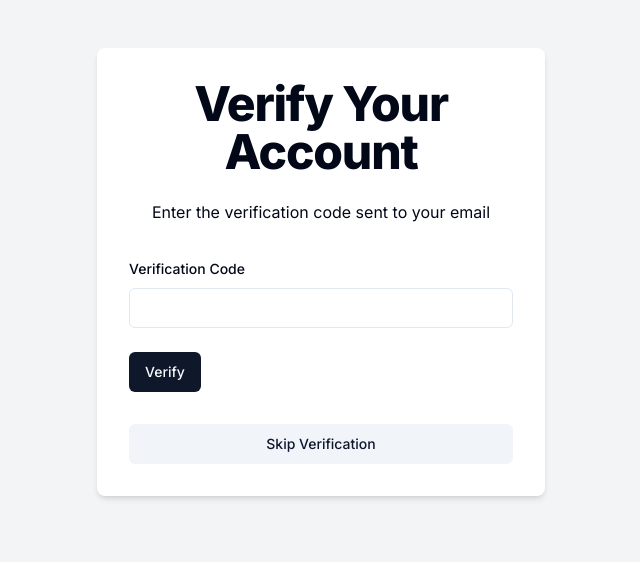
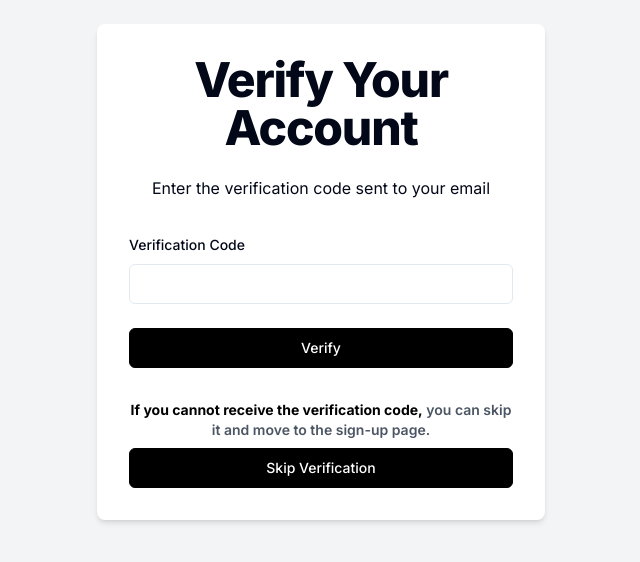
Before and after one commit to Kapil690789/mstrymessage, a Next.js app: page /verify/1 in a window 1280 px wide. Shown: the part 128-690 px from the top of the page, without its empty margins (319-959 px from the left). Built offline with nearby package versions, Linux system fonts and the light colour scheme.

Commit message:
finaal 2

```diff
--- a/src/app/(auth)/verify/[username]/page.tsx
+++ b/src/app/(auth)/verify/[username]/page.tsx
@@ -62,7 +62,7 @@ export default function VerifyAccount() {
         description: response.data.message,
       });
 
-      router.replace('/sign-in'); // Redirect to dashboard or homepage
+      router.replace('/sign-in');
     } catch (error) {
       const axiosError = error as AxiosError<ApiResponse>;
       toast({
@@ -97,12 +97,29 @@ export default function VerifyAccount() {
                 </FormItem>
               )}
             />
-            <Button type="submit">Verify</Button>
+            <Button
+              type="submit"
+              className="w-full bg-black text-white hover:bg-white hover:text-black border border-black transition-colors duration-300"
+            >
+              Verify
+            </Button>
           </form>
         </Form>
-        <Button variant="secondary" onClick={skipVerification} className="w-full">
-          Skip Verification
-        </Button>
+        <div className="text-center mt-4">
+          <p className="text-sm text-gray-600 font-semibold mb-2">
+            <span className="text-black font-bold">
+              If you cannot receive the verification code,
+            </span>{' '}
+            you can skip it and move to the sign-up page.
+          </p>
+          <Button
+            variant="secondary"
+            onClick={skipVerification}
+            className="w-full bg-black text-white hover:bg-white hover:text-black border border-black transition-colors duration-300"
+          >
+            Skip Verification
+          </Button>
+        </div>
       </div>
     </div>
   );
```
